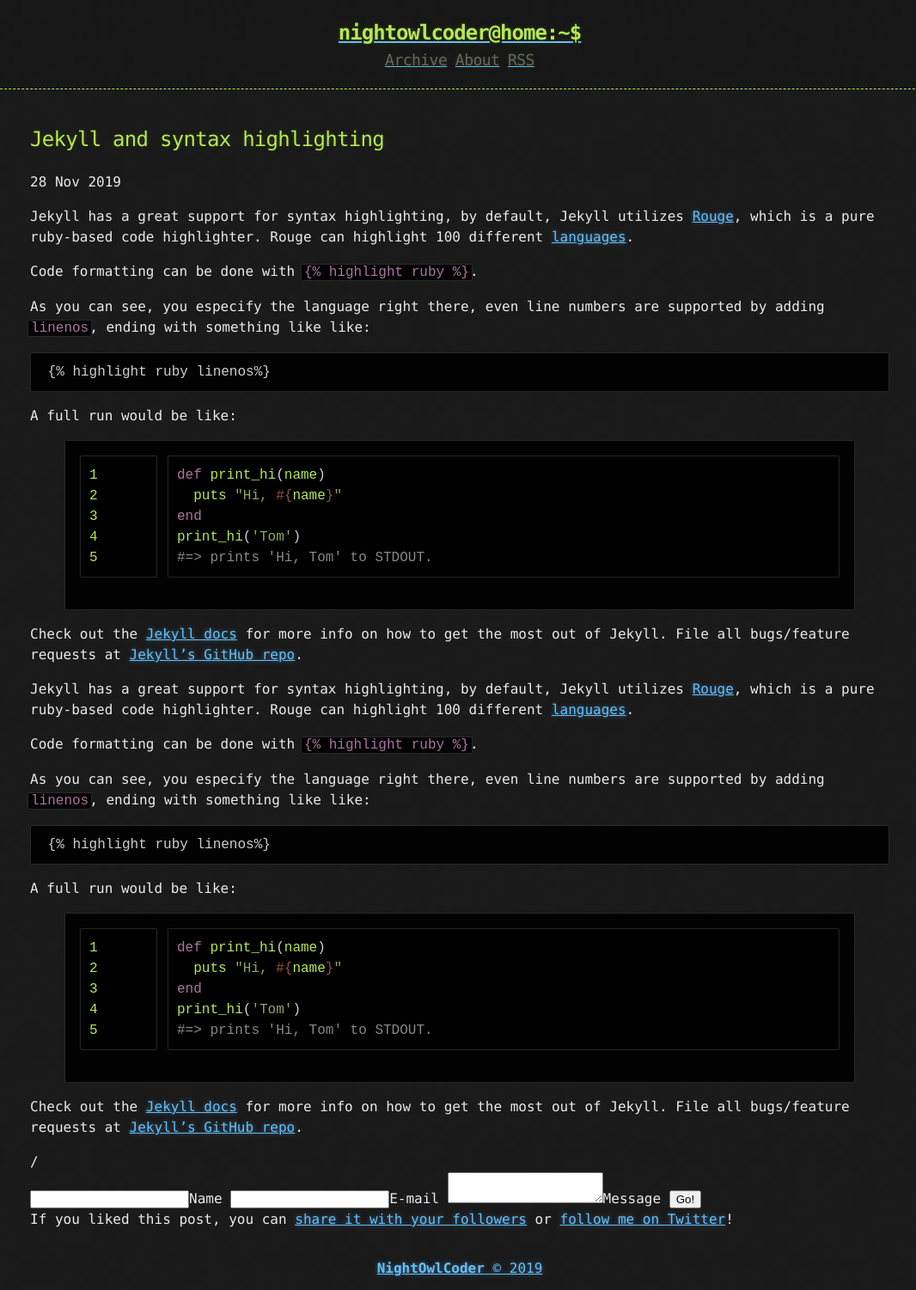
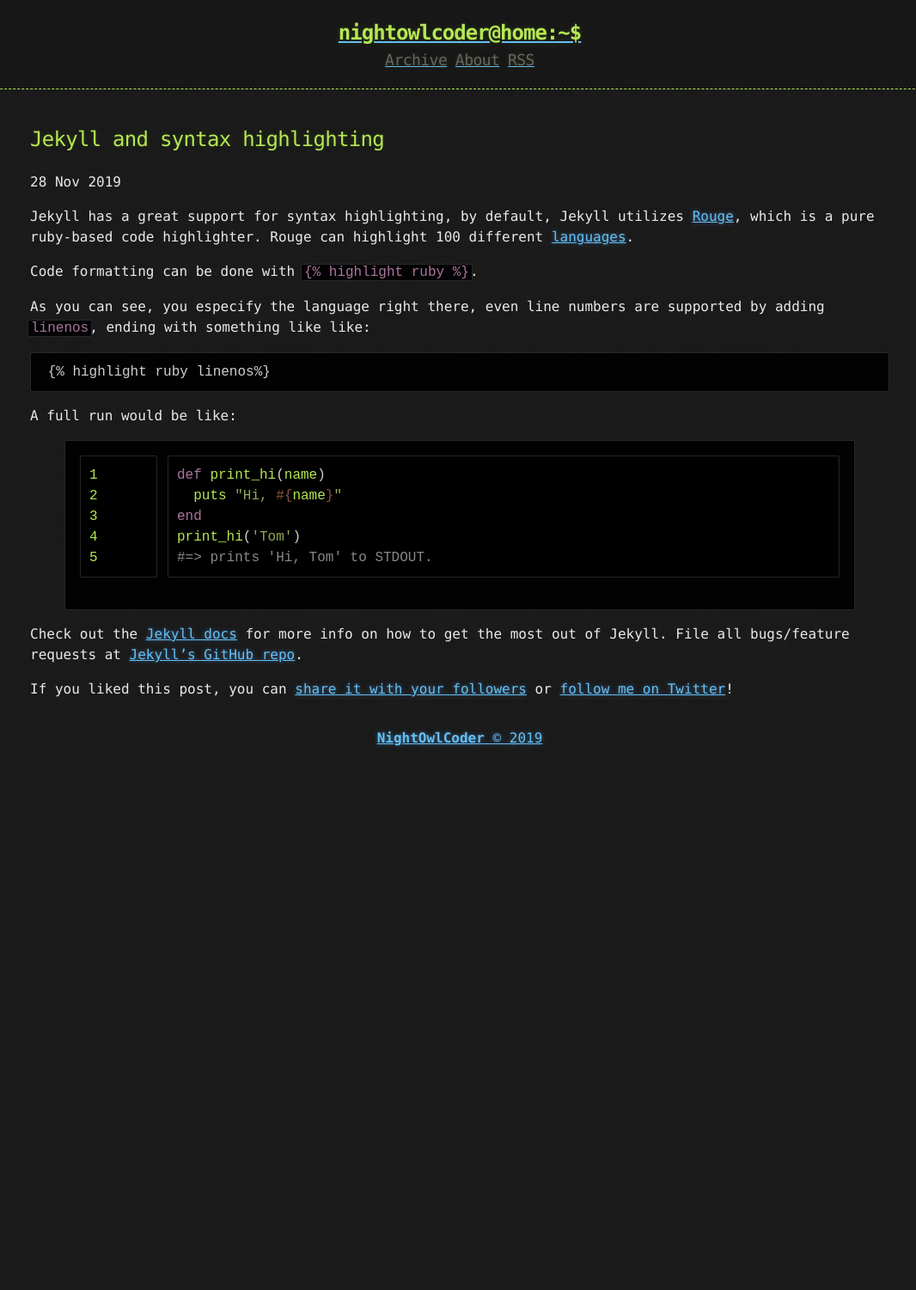
Before and after one commit to NightOwlCoder/NightOwlCoder.github.io, a Jekyll site: the page built from _posts/2019-11-27-welcome-to-jekyll.markdown, in a window 1280 px wide. Shown: the whole page at 86% size, without its empty margins (105-1171 px from the left). Built offline with Jekyll 4.4.1, drawn with Linux system fonts in a browser that asks for light colours; comment, search, counter and statistics services are not loaded; after the commit the page ends 900 px from its top, so only the background shows below that.

Commit message:
adding disqus

```diff
--- a/Gemfile
+++ b/Gemfile
@@ -27,5 +27,3 @@
 
 # Performance-booster for watching directories on Windows
 gem "wdm", "~> 0.1.1", :install_if => Gem.win_platform?
-
-gem 'jekyll-target-blank'
--- a/_config.yml
+++ b/_config.yml
@@ -38,7 +38,6 @@
   - jekyll-seo-tag
   - jekyll-paginate
   - jekyll-sitemap
-  - jekyll-target-blank
 
 
 # Exclude from processing.
@@ -92,3 +91,9 @@
     # If you use reCaptcha, you must also set these parameters in staticman.yml
     siteKey  : # Use your own site key, you need to apply for one on Google
     secret   : # ENCRYPT your password by going to https://staticman3.herokuapp.com/v3/encrypt/<your-site-secret>
+
+# Disqus Comments
+disqus:
+    # Leave shortname blank to disable comments site-wide.
+    # Disable comments for any post by adding `comments: false` to that post's YAML Front Matter.
+    shortname: NightOwlCoder
--- /dev/null
+++ b/_includes/disqus_comments.html
@@ -0,0 +1,14 @@
+<div id="disqus_thread"></div>
+<script>
+var disqus_config = function () {
+    this.page.url = '{{ page.url | absolute_url }}';
+    this.page.identifier = '{{ page.url | absolute_url }}';
+};
+(function() {
+    var d = document, s = d.createElement('script');
+    s.src = 'https://{{ site.disqus.shortname }}.disqus.com/embed.js';
+    s.setAttribute('data-timestamp', +new Date());
+    (d.head || d.body).appendChild(s);
+})();
+</script>
+<noscript>Please enable JavaScript to view the <a href="https://disqus.com/?ref_noscript" rel="nofollow">comments powered by Disqus.</a></noscript>
--- a/_layouts/post.html
+++ b/_layouts/post.html
@@ -7,18 +8,7 @@
   <time datetime="{{ page.date | date_to_xmlschema }}" class="by-line">{{ page.date | date_to_string }}</time>
   {{ content }}
 
-  {{ page }}
-  {{'/' | prepend: site.baseurl | replace: '//', '/' }}
-  <form method="POST" action="https://staticman3.herokuapp.com/v3/entry/github/NightOwlCoder/NightOwlCoder.github.io/master">
-  <input name="options[redirect]" type="hidden" value="{{ '/' | prepend: site.baseurl | replace: '//', '/'  }}">
-  <!-- e.g. "2016-01-02-this-is-a-post" -->
-  <input name="options[slug]" type="hidden" value="{{ page.slug }}">
-  <label><input name="fields[name]" type="text">Name</label>
-  <label><input name="fields[email]" type="email">E-mail</label>
-  <label><textarea name="fields[message]"></textarea>Message</label>
-
-  <button type="submit">Go!</button>
-</form>
+  {% include disqus_comments.html %}
 
   {% include twitter_plug.html %}
 </article>
```
Also changed, not shown: other parts of _layouts/post.html (+1 -0 lines), about.md (+1 -1 lines).
